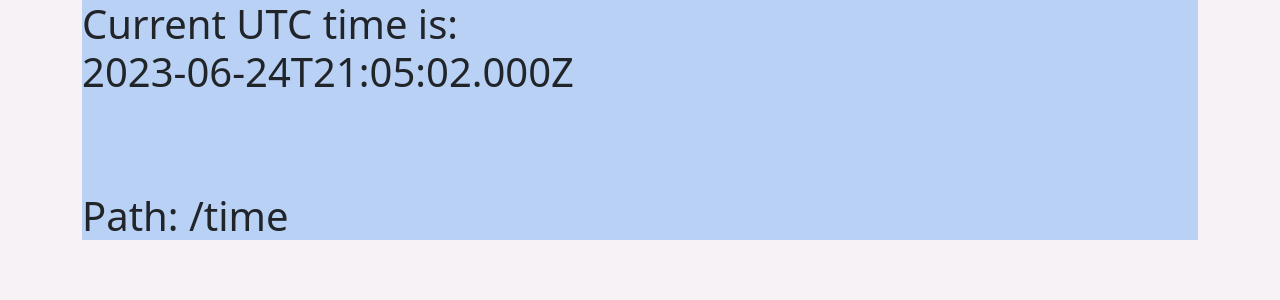
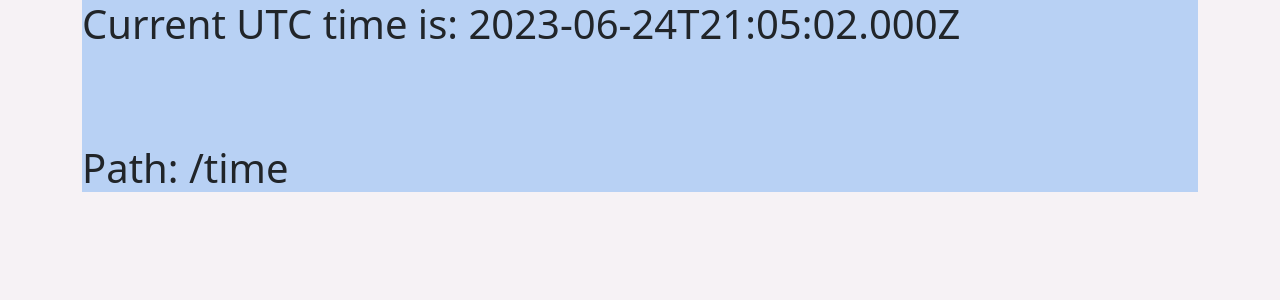
Before and after one commit to harishkannarao/github-pages-demo, a Next.js app: page /time in a window 1280 px wide. Shown: the top 300 px of the page. Built offline with nearby package versions, Linux system fonts and the light colour scheme.

Commit message:
Using react fragments in the return

```diff
--- a/app/page.tsx
+++ b/app/page.tsx
@@ -5,6 +5,7 @@ import Badge from 'react-bootstrap/Badge';
 
 export default function Page() {
   return (
+    <>
       <div className='text-center'>
         <h1>
           <div className='description'>Hello, Next.js!</div>
@@ -19,6 +20,6 @@ export default function Page() {
           </div>
         </h3>
       </div>
-
+    </>
   );
 }
--- a/components/time/time.tsx
+++ b/components/time/time.tsx
@@ -28,12 +28,12 @@ export function CurrentTime() {
     }
 
     return (
-        <div>
+        <>
             <span>{createDate()}</span>
             <br />
             <br />
             <br />
             <span>Path: <span data-testid="path-name">{pathname}</span></span>
-        </div>
+        </>
     );
 }
```
Lines whose indentation alone changed are shown as unchanged.
